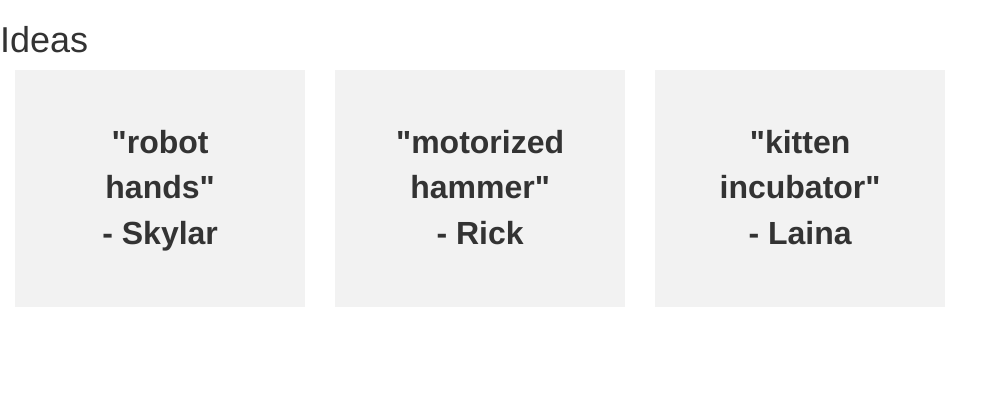
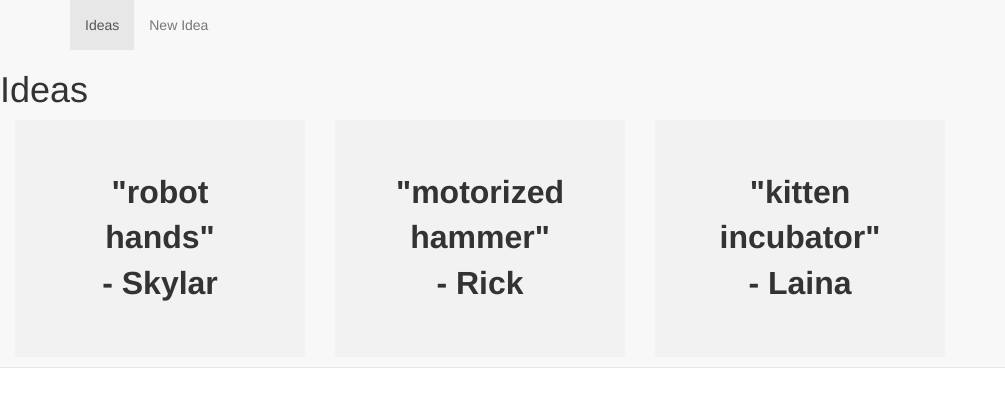
Before and after one commit to skylarbpayne/PythonBackendWorkshop, a Flask app: page / in a window 1280 px wide. Shown: the top 407 px of the page, without its empty margins (0-1005 px from the left). Run offline with Flask 2, Linux system fonts and the light colour scheme; some libraries are stand-ins or nearby versions.

Commit message:
Made base template

```diff
--- /dev/null
+++ b/app/templates/base.html
@@ -0,0 +1,29 @@
+<html>
+	<head>
+		<title>Ideas Galore</title>
+		<link rel="stylesheet" type="text/css" href="//maxcdn.bootstrapcdn.com/bootstrap/3.3.1/css/bootstrap.min.css">
+		<style type="text/css">
+			p {
+	  			padding: 50px;
+				font-size: 32px;
+		  		font-weight: bold;
+				text-align: center;
+				background: #f2f2f2;
+			}
+		</style>
+	</head>
+	<body>
+	<nav class="navbar navbar-default navbar-fixed-top" role="navigation">
+		<div class="container">
+			<div class = "navbar-collapse collapse">
+				<ul class="nav navbar-nav">
+					<li class="active"><a href="/">Ideas</a></li>
+					<li><a href="/new">New Idea</a></li>
+				</ul>
+			</div>
+		</div>
+		{% block content %}{% endblock %}
+		<script src="https://cdnjs.cloudflare.com/ajax/libs/jquery/2.1.3/jquery.js"></script>
+		<script src="//maxcdn.bootstrapcdn.com/bootstrap/3.3.1/js/bootstrap.min.js"></script>
+	</body>
+</html>
--- a/app/templates/index.html
+++ b/app/templates/index.html
@@ -1,23 +1,7 @@
-<html>
-	<head>
-		<title>All The Ideas</title>
-		<link rel="stylesheet" type="text/css" href="//maxcdn.bootstrapcdn.com/bootstrap/3.3.1/css/bootstrap.min.css">
-		<style type="text/css">
-			p {
-				padding: 50px;
-				font-size: 32px;
-				font-weight: bold;
-				text-align: center;
-				background: #f2f2f2;
-			}
-		</style>
-	</head>
-	<body>
-		<h1>Ideas</h1>
-		{% for idea in ideas %}
-		<div class="col-sm-6 col-md-4 col-lg-3" height="200px"><p>"{{ idea.idea }}"<br>- {{ idea.author }}</p></div>
-		{% endfor %}
-
-		<script src="//maxcdn.bootstrapcdn.com/bootstrap/3.3.1/js/bootstrap.min.js"></script>
-	</body>
-</html>
+{% extends "base.html" %}
+{% block content %}
+	<h1>Ideas</h1>
+	{% for idea in ideas %}
+		<div class="col-sm-6 col-md-4 col-lg-3"><p>"{{ idea.idea }}"<br>- {{ idea.author }}</p></div>
+	{% endfor %}
+{% endblock %}
```
Also changed, not shown: app/templates/new.html (+3 -18 lines).
